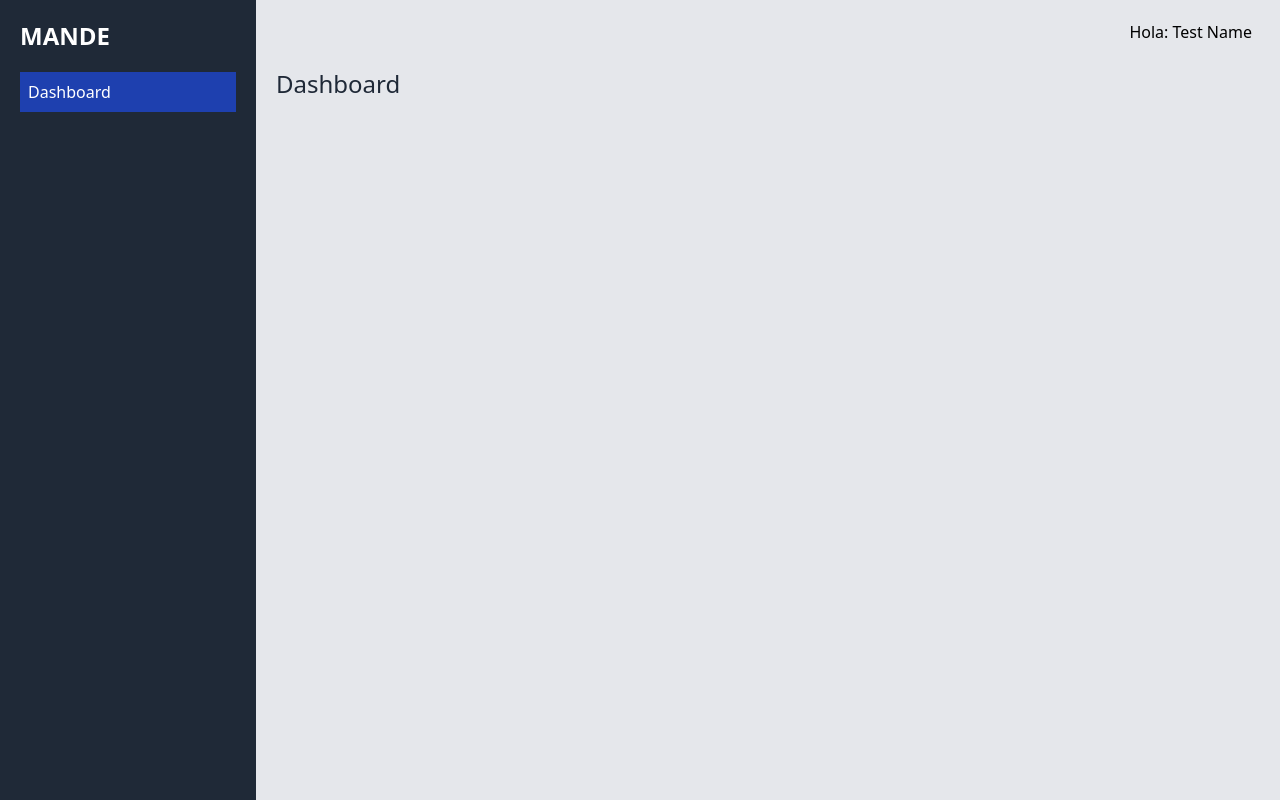
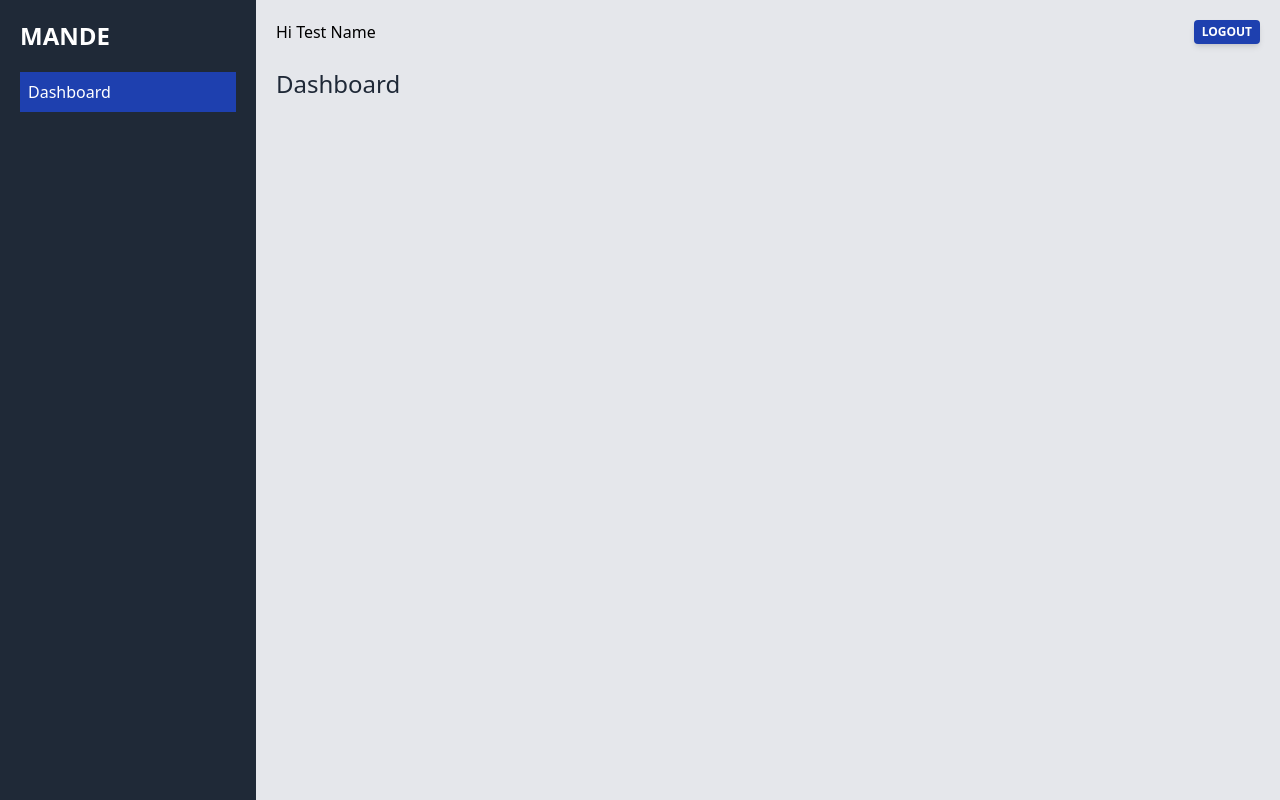
Before and after one commit to Mande-Project/Mande-Frontend, a Next.js app in the folder client/: page / in a window 1280 px wide. Built offline with nearby package versions, Linux system fonts and the light colour scheme.

Commit message:
Functional logout button added to the header

```diff
--- a/client/api/access.js
+++ b/client/api/access.js
@@ -1,4 +1,4 @@
-import { accessApi } from ".";
+import { accessApi, baseApi } from ".";
 
 export const registerClient = (body) =>
   accessApi.post('customer_register/', body)
@@ -12,7 +12,8 @@ export const loginClient = (body) =>
 export const loginWorker = (body) =>
   accessApi.post('worker_login/', body)
 
-// export const getCar = (id) => path.get(`vehicle/${id}`);
+export const logoutUser = () =>
+  accessApi.post('logout/')
 
-// export const getCarByColor = (id, vehicle, color) =>
-//   path.get(`sucursal/${id}/${vehicle}/${color}/vehicle-sucursal-id/`);
+export const testSession = () =>
+  baseApi.get()
--- a/client/api/index.js
+++ b/client/api/index.js
@@ -1,5 +1,20 @@
 import axios from "axios";
 
+const token = typeof localStorage !== 'undefined' ? localStorage.getItem('token') : '';
+
 export const accessApi = axios.create({
-  baseURL: 'http://localhost:8000/api_users/'
-})
+  baseURL: 'http://localhost:8000/api_users/',
+  headers: {
+    'Content-Type': 'application/json',
+    'Authorization': 'Token ' + token,
+  },
+});
+
+
+export const baseApi = axios.create({
+  baseURL: 'http://localhost:8000/',
+  headers: {
+    'Content-Type': 'application/json',
+    'Authorization': 'Token ' + token,
+  },
+});
--- a/client/components/Header.jsx
+++ b/client/components/Header.jsx
@@ -1,11 +1,41 @@
+import { logoutUser } from '@/api/access';
+import { useRouter } from 'next/router';
 import React from 'react';
+import { toast } from 'react-toastify';
 
 const Header = () => {
+  const router = useRouter();
   const { name } = { name: 'Test Name' };
 
+  const logout = async () => {
+    const id = toast.loading('Loading...');
+    try {
+      const {data} = await logoutUser();
+      console.log(res);
+      showToast('promiseS', `${data}`, id);
+      setTimeout(() => {
+        localStorage.removeItem('token');
+        router.push('/login');
+      }, 2000);
+    } catch (error) {
+      const res = error.response;
+      console.log(res)
+      // showToast('promiseE', `${data}`, id);
+    }
+    router.push('/login');
+  };
+
   return (
-    <div className='flex justify-end mb-6'>
-      <p className='mr-2'>Hola: {name}</p>
+    <div className='sm:flex sm:justify-between mb-6'>
+      <p className='mr-2 mb-5 lg:mb-0'>Hi {name}</p>
+
+      <button
+        onClick={() => logout()}
+        type='button'
+        className='bg-blue-800 w-full sm:w-auto font-bold uppercase text-xs rounded py-1 px-2 text-white shadow-md'
+      >
+        Logout
+      </button>
     </div>
   );
 };
```
